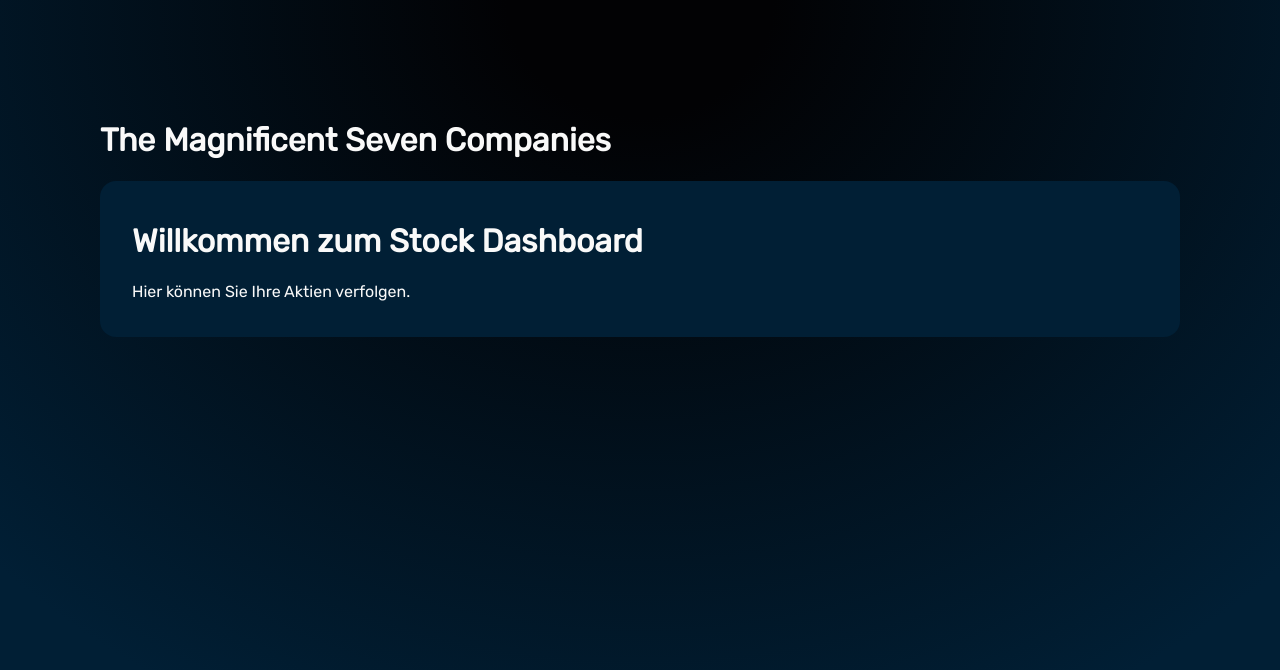
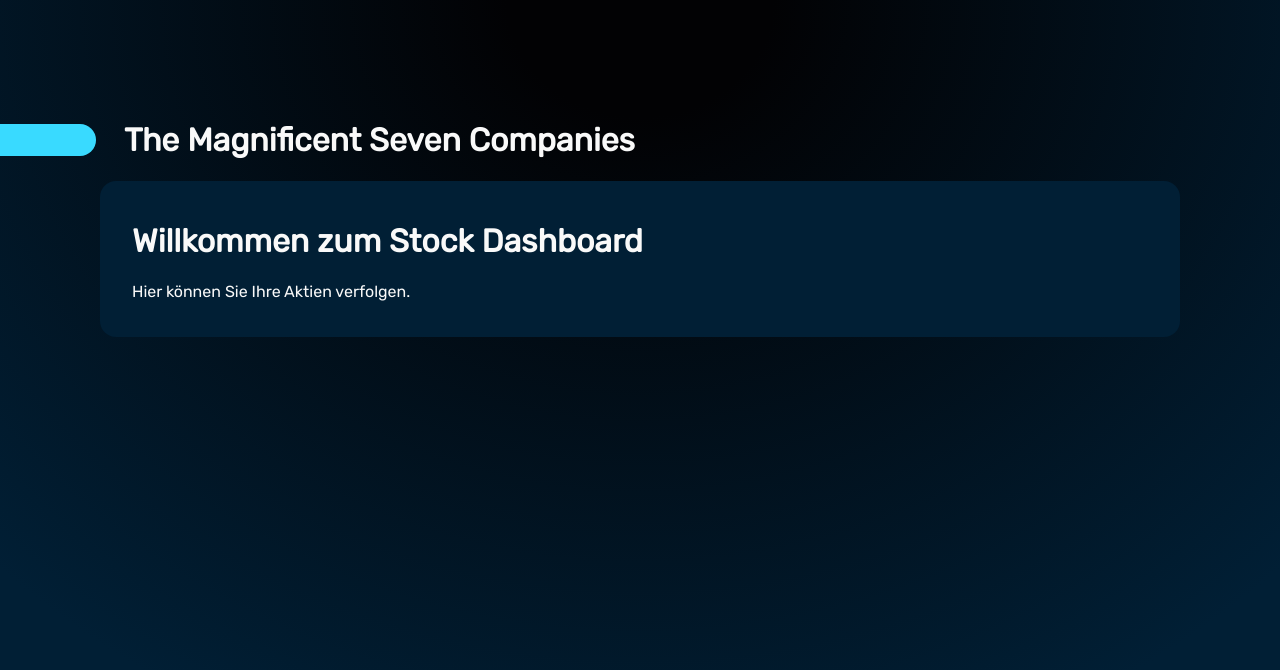
Before and after one commit to RobbyRunge/vuejs-stock-dashboard, a Vue app: page / in a window 1280 px wide. Shown: the top 670 px of the page. Built offline with nearby package versions, Linux system fonts and the light colour scheme.

Commit message:
feat(Headline.vue): enhance layout with headline positioning and icon styling

```diff
--- a/src/components/Headline.vue
+++ b/src/components/Headline.vue
@@ -1,5 +1,6 @@
 <template>
-  <div>
+  <div class="headline-position">
+    <div class="icon"></div>
     <h1>The Magnificent Seven Companies</h1>
   </div>
 </template>
@@ -16,5 +17,19 @@ export default {
 </script>
 
 <style scoped>
-/* CSS hier */
+  .headline-position {
+    display: flex;
+    align-items: center;
+    padding-left: 24px;
+  }
+
+  .icon {
+    width: 96px;
+    height: 32px;
+    border-top-right-radius: 100px;
+    border-bottom-right-radius: 100px;
+    background-color: #39DAFF;
+    position: absolute;
+    left: 0;
+  }
 </style>
```
